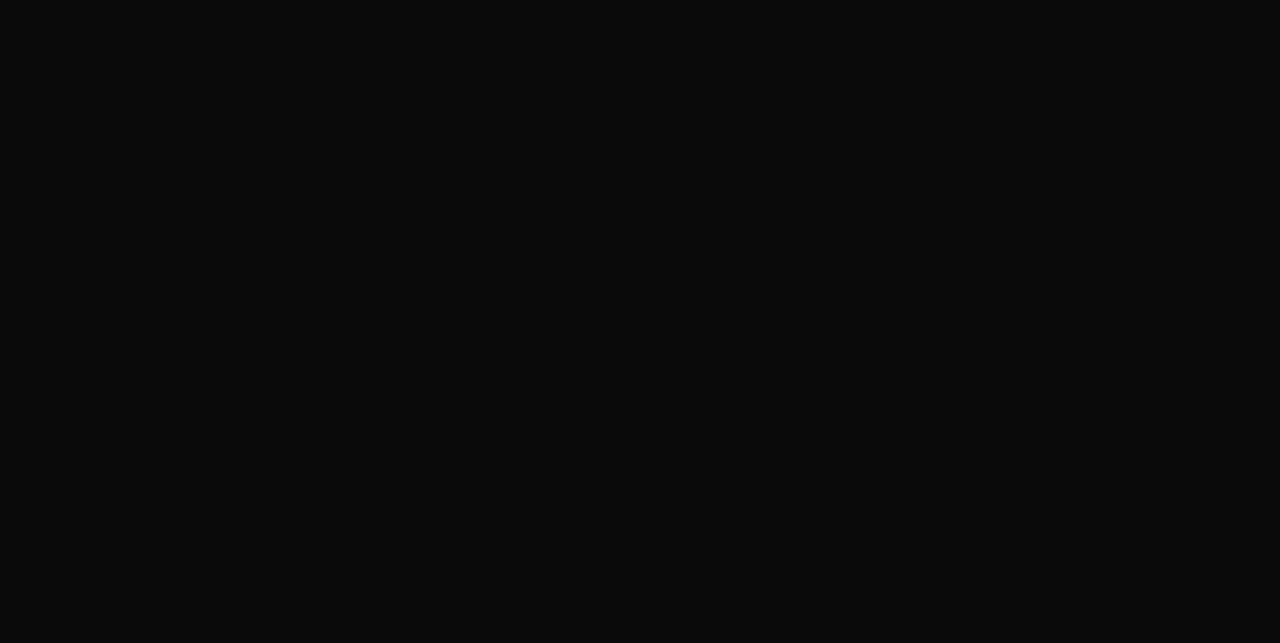
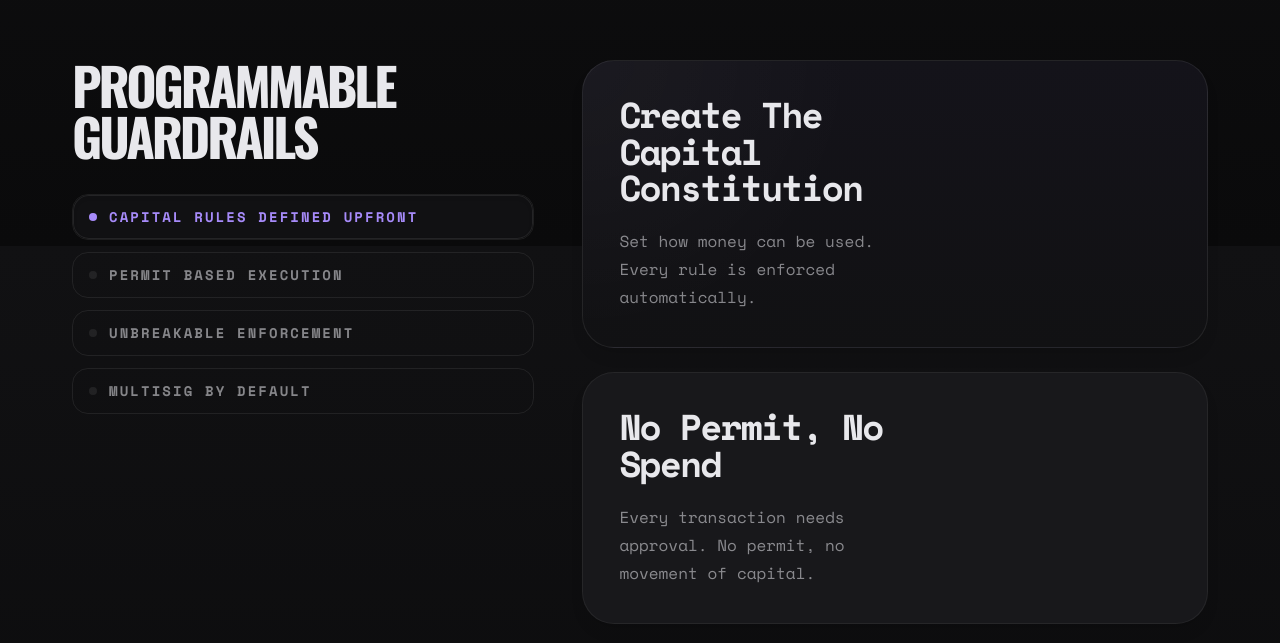
Before and after one commit to kings0x/synod_frontend, a Next.js app: page / in a window 1280 px wide. Shown: the part 2154-2797 px from the top of the page. Before the commit the page ends 2150 px from the top, so only its background shows below. Built offline with nearby package versions, Linux system fonts and the light colour scheme.

Commit message:
feat: complete Why Synod section and refine feature card typography/colors

```diff
--- a/src/app/page.tsx
+++ b/src/app/page.tsx
@@ -1,6 +1,7 @@
 import Header from "@/components/nav/Header";
 import HeroSection from "@/components/landing/HeroSection";
 import OverviewSection from "@/components/landing/OverviewSection";
+import WhySynodSection from "@/components/landing/WhySynodSection";
 
 export default function Home() {
   return (
@@ -9,6 +10,7 @@ export default function Home() {
       <main>
         <HeroSection />
         <OverviewSection />
+        <WhySynodSection />
       </main>
     </div>
   );
--- a/src/components/landing/HeroSection.tsx
+++ b/src/components/landing/HeroSection.tsx
@@ -46,13 +46,13 @@ export default function HeroSection() {
                         </motion.h1>
 
                         {/* ── Subheadline ── */}
-                        <motion.p
+                        {/* <motion.p
                             variants={fadeUp}
                             className="mt-6 max-w-[38ch] text-base leading-7 sm:text-lg sm:leading-8"
                             style={{ fontFamily: "var(--font-mono)", color: "var(--ink-muted)" }}
                         >
                             Synod is the treasury layer for autonomous AI agents.
-                        </motion.p>
+                        </motion.p> */}
 
                         {/* ── CTAs ── */}
                         <motion.div
--- /dev/null
+++ b/src/components/landing/WhySynodSection.tsx
@@ -0,0 +1,153 @@
+"use client";
+
+import { useEffect, useRef, useState } from "react";
+import { motion } from "framer-motion";
+import Reveal from "@/components/motion/Reveal";
+
+const features = [
+    {
+        eyebrow: "capital rules defined upfront",
+        title: "Create The Capital Constitution",
+        body: "Set how money can be used. Every rule is enforced automatically.",
+    },
+    {
+        eyebrow: "permit based execution",
+        title: "No Permit, No Spend",
+        body: "Every transaction needs approval. No permit, no movement of capital.",
+    },
+    {
+        eyebrow: "Unbreakable enforcement",
+        title: "The rules that govern everything",
+        body: "Agents can’t bypass the rules. Invalid transactions never reach the network.",
+    },
+    {
+        eyebrow: "Multisig by default",
+        title: "Capital moves when Signers Agree",
+        body: "Agents don’t act alone. Every transaction requires coordinated approval.",
+    },
+];
+
+export default function WhySynodSection() {
+    const [activeIndex, setActiveIndex] = useState(0);
+    const cardRefs = useRef<(HTMLDivElement | null)[]>([]);
+    const ratios = useRef<number[]>(features.map(() => 0));
+
+    useEffect(() => {
+        const validCards = cardRefs.current.filter((ref) => ref !== null) as HTMLDivElement[];
+        if (!validCards.length) return;
+
+        const observer = new IntersectionObserver(
+            (entries) => {
+                for (const entry of entries) {
+                    const index = Number(entry.target.getAttribute("data-index"));
+                    if (!isNaN(index)) {
+                        ratios.current[index] = entry.isIntersecting ? entry.intersectionRatio : 0;
+                    }
+                }
+                // Find the index of the container with the highest intersection ratio
+                const maxIndex = ratios.current.reduce(
+                    (maxIdx, currRatio, idx, arr) => (currRatio > arr[maxIdx] ? idx : maxIdx),
+                    0
+                );
+                setActiveIndex(maxIndex);
+            },
+            {
+                threshold: [0.2, 0.35, 0.5, 0.65, 0.8],
+                rootMargin: "-18% 0px -42% 0px",
+            }
+        );
+
+        for (const card of validCards) {
+            observer.observe(card);
+        }
+
+        return () => observer.disconnect();
+    }, []);
+
+    return (
+        <section id="why-synod" className="pb-24 pt-6 sm:pb-28 sm:pt-16">
+            <div className="mx-auto w-full max-w-[1200px] px-4 sm:px-6 lg:px-8">
+                <div className="grid gap-8 lg:grid-cols-[minmax(0,0.85fr)_minmax(0,1.15fr)] lg:gap-12">
+
+                    {/* ── Left Column: Sticky Title & Sidebar ── */}
+                    <Reveal className="lg:sticky lg:top-28 lg:self-start" offset={24}>
+                        <div className="max-w-xl">
+                            <h2
+                                className="leading-[0.98] tracking-[-0.06em] text-[var(--ink)] text-4xl sm:text-[3.25rem] uppercase"
+                                style={{ fontFamily: "var(--font-display)" }}
+                            >
+                                Programmable Guardrails
+                            </h2>
+
+                            <div className="mt-8 grid gap-3">
+                                {features.map((feature, idx) => {
+                                    const isActive = idx === activeIndex;
+                                    return (
+                                        <div
+                                            key={idx}
+                                            className="relative overflow-hidden rounded-2xl border border-[var(--line)] px-4 py-3"
+                                        >
+                                            {isActive && (
+                                                <motion.span
+                                                    layoutId="why-synod-active"
+                                                    className="absolute inset-0 rounded-2xl bg-[var(--bg-surface)] border border-[var(--line)] shadow-inner"
+                                                    transition={{ type: "spring", stiffness: 320, damping: 30 }}
+                                                />
+                                            )}
+                                            <div className="relative flex items-center gap-3">
+                                                <span
+                                                    className={`h-2 w-2 rounded-full transition-colors duration-300 ${isActive ? "bg-[var(--brand)]" : "bg-[var(--line)]"
+                                                        }`}
+                                                />
+                                                <p
+                                                    className={`text-xs sm:text-sm font-semibold uppercase tracking-[0.15em] transition-colors duration-300 ${isActive ? "text-[var(--brand)]" : "text-[var(--ink-muted)]"
+                                                        }`}
+                                                >
+                                                    {feature.eyebrow}
+                                                </p>
+                                            </div>
+                                        </div>
+                                    );
+                                })}
+                            </div>
+                        </div>
+                    </Reveal>
+
+                    {/* ── Right Column: Stacked Feature Cards ── */}
+                    <div className="grid gap-6">
+                        {features.map((feature, idx) => {
+                            const isEven = idx % 2 === 0;
+
+                            return (
+                                <Reveal key={idx} delay={0.1 * (idx + 1)} offset={26} className="h-full">
+                                    <div
+                                        // @ts-ignore
+                                        ref={(el) => (cardRefs.current[idx] = el)}
+                                        data-index={idx}
+                                        className={`rounded-[2rem] p-7 sm:p-9 border shadow-lg transition-colors ${isEven
+                                            ? "border-[var(--line)] bg-[radial-gradient(circle_at_top_left,rgba(255,255,255,0.03),transparent_40%),linear-gradient(180deg,var(--bg-lift)_0%,var(--bg-surface)_100%)]"
+                                            : "border-[rgba(255,255,255,0.06)] bg-[#18181b]"
+                                            }`}
+                                    >
+                                        <h3
+                                            className="max-w-[12ch] text-[1.9rem] leading-[1.02] tracking-[-0.05em] text-[var(--ink)] sm:text-[2.25rem] font-bold"
+                                        >
+                                            {feature.title}
+                                        </h3>
+                                        <p
+                                            style={{ fontFamily: "var(--font-mono)" }}
+                                            className="mt-5 max-w-[28ch] text-sm leading-6 text-[var(--ink-muted)] sm:text-base sm:leading-7"
+                                        >
+                                            {feature.body}
+                                        </p>
+                                    </div>
+                                </Reveal>
+                            );
+                        })}
+                    </div>
+
+                </div>
+            </div>
+        </section>
+    );
+}
--- /dev/null
+++ b/src/components/motion/Reveal.tsx
@@ -0,0 +1,25 @@
+"use client";
+
+import { motion } from "framer-motion";
+import { ReactNode } from "react";
+
+interface RevealProps {
+    children: ReactNode;
+    className?: string;
+    offset?: number;
+    delay?: number;
+}
+
+export default function Reveal({ children, className = "", offset = 24, delay = 0 }: RevealProps) {
+    return (
+        <motion.div
+            initial={{ opacity: 0, y: offset }}
+            whileInView={{ opacity: 1, y: 0 }}
+            viewport={{ once: true, amount: 0.3 }}
+            transition={{ duration: 0.7, ease: [0.16, 1, 0.3, 1], delay }}
+            className={className}
+        >
+            {children}
+        </motion.div>
+    );
+}
```
